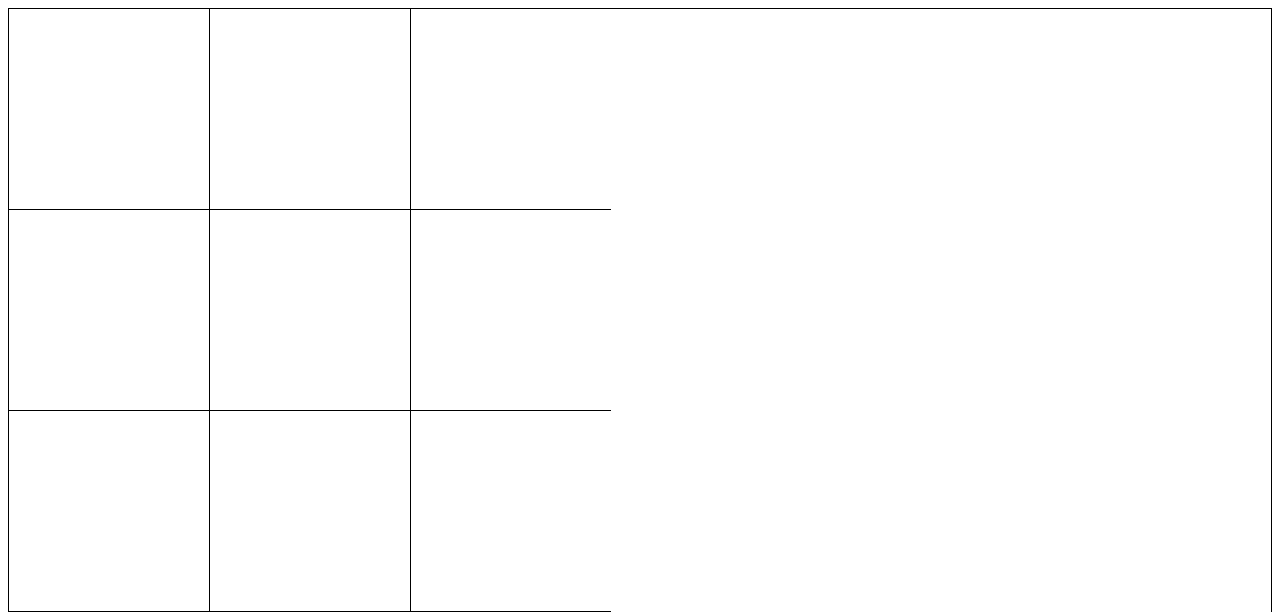
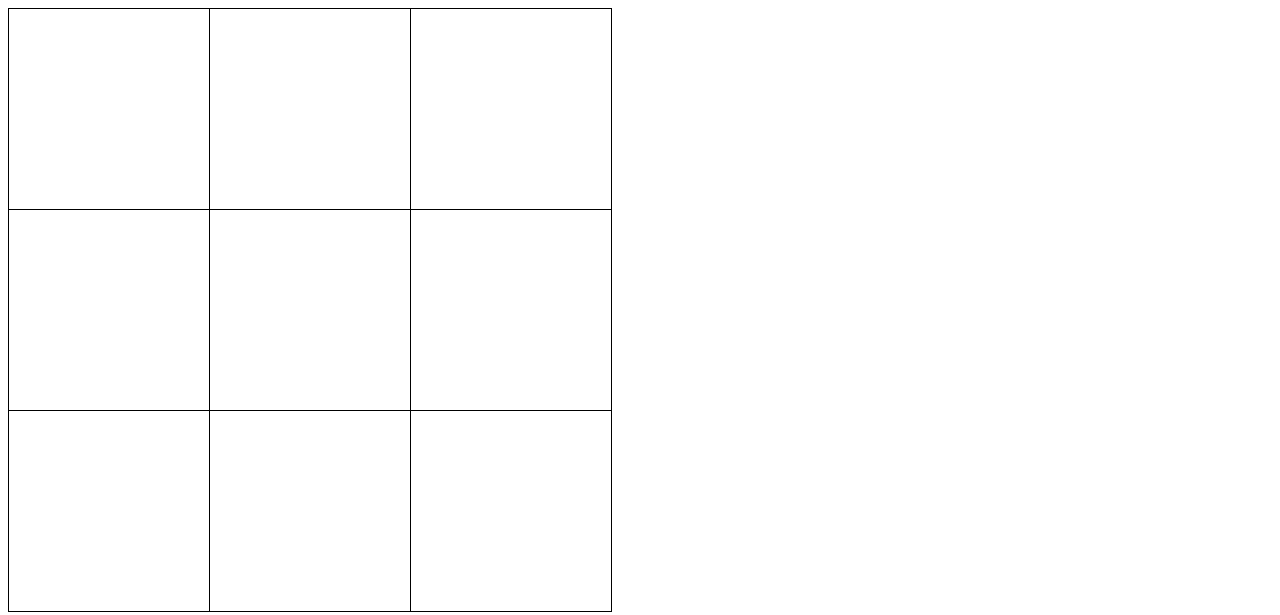
Before and after one commit to mterczynski/tic-tac-toe, a plain HTML site: page index.html in a window 1280 px wide. Drawn offline with Linux system fonts and the light colour scheme.

Commit message:
Step 7. Add maximum board width

```diff
--- a/index.html
+++ b/index.html
@@ -22,6 +22,12 @@
         border-top: 1px solid black;
         border-right: 1px solid black;
       }
+
+      .board {
+        border-top: 1px solid black;
+        border-right: 1px solid black;
+        width: max-content;
+      }
     </style>
   </head>
   <body>
```
